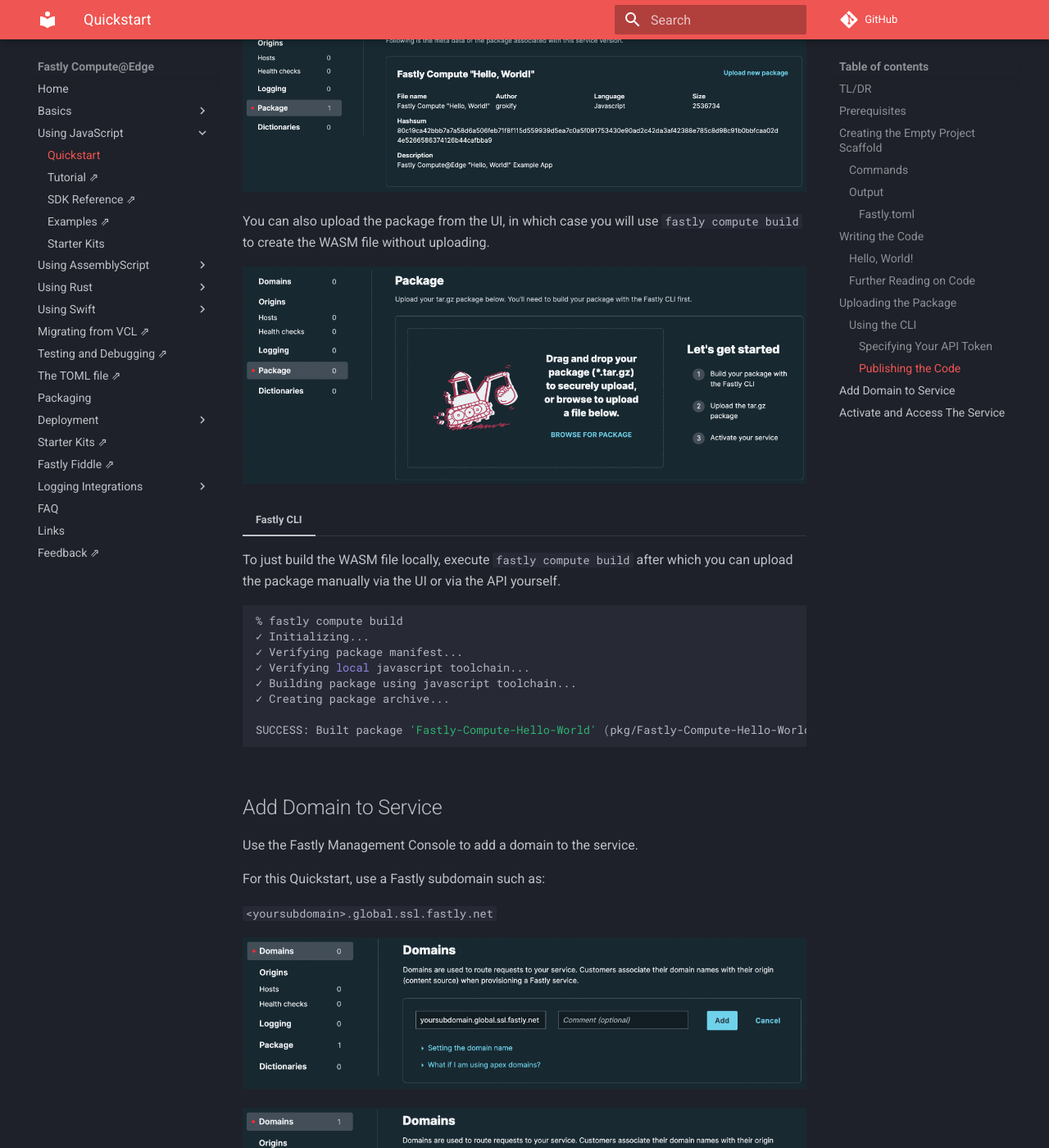
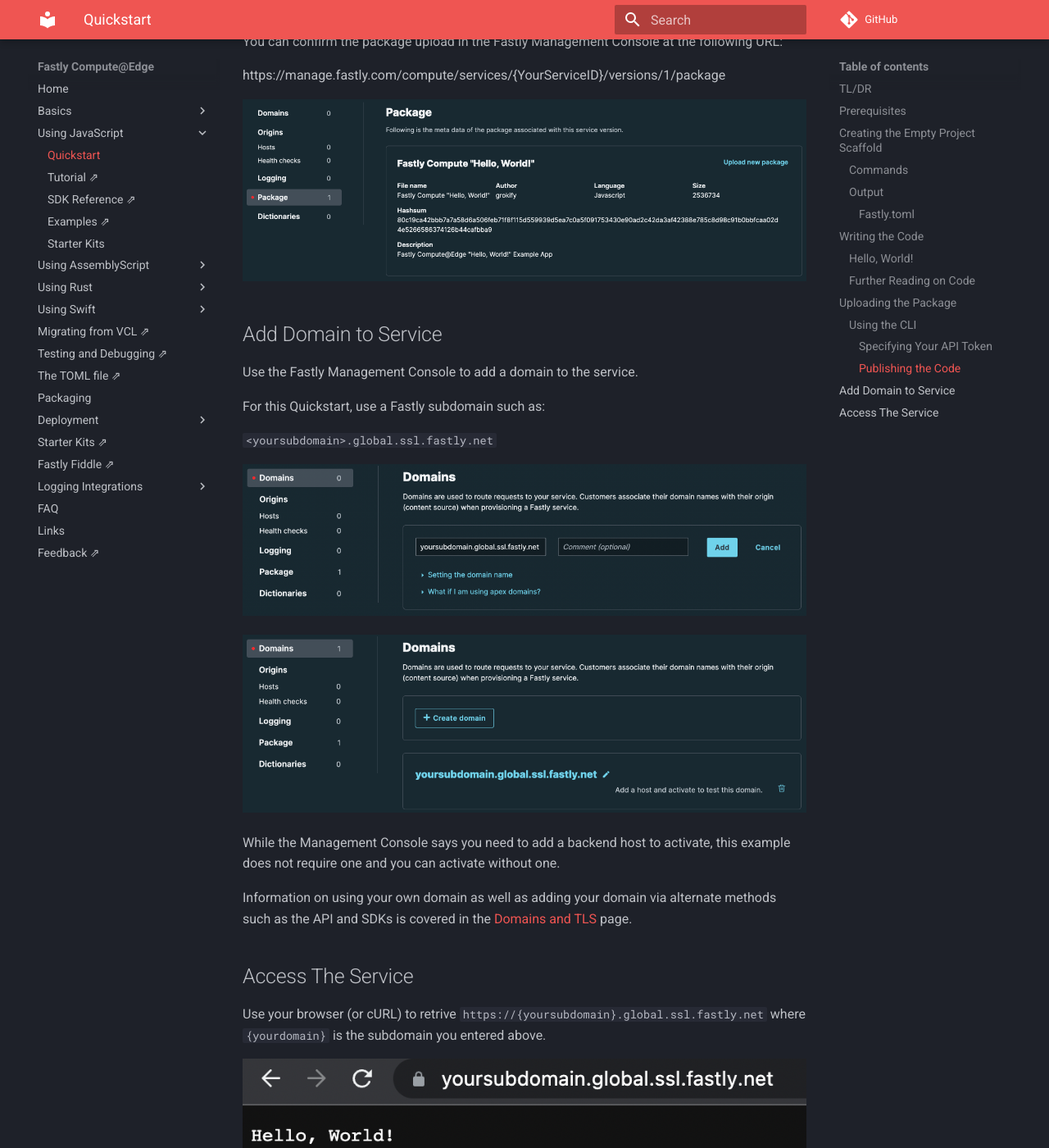
Before and after one commit to grokify/fastly-guide-compute, an MkDocs documentation site: the page built from docs/compute/quickstart_javascript.md, in a window 1280 px wide and 1400 px high, scrolled down 6136 px. Shown: the whole window at 82% size. Built offline with MkDocs 1.6.1 and Material for MkDocs 9.7.7, drawn with Linux system fonts in a browser that asks for light colours; comment, search, counter and statistics services are not loaded; some of the changed text lies outside the part shown.

Commit message:
enhance: javascript quickstart readability

````diff
--- a/docs/compute/quickstart_javascript.md
+++ b/docs/compute/quickstart_javascript.md
@@ -209,6 +209,8 @@
 
 ## Uploading the Package
 
+This quickstart uses the Fastly CLI to upload and activate the code. Alternate methods of packaging, uploading and activating the service are covered in the [Packaging](../packaging) and [Deployment](../uploading_and_activation) pages.
+
 ### Using the CLI
 
 #### Specifying Your API Token
@@ -300,24 +302,6 @@
 
 ![](fastly_package_console_info.png)
 
-You can also upload the package from the UI, in which case you will use `fastly compute build` to create the WASM file without uploading.
-
-![](fastly_console_upload_package.png)
-
-=== "Fastly CLI"
-    To just build the WASM file locally, execute `fastly compute build` after which you can  upload the package manually via the UI or via the API yourself.
-
-    ```bash
-    % fastly compute build
-    ✓ Initializing...
-    ✓ Verifying package manifest...
-    ✓ Verifying local javascript toolchain...
-    ✓ Building package using javascript toolchain...
-    ✓ Creating package archive...
-
-    SUCCESS: Built package 'Fastly-Compute-Hello-World' (pkg/Fastly-Compute-Hello-World.tar.gz)
-    ```
-
 ## Add Domain to Service
 
 Use the Fastly Management Console to add a domain to the service.
@@ -332,8 +316,10 @@
 
 While the Management Console says you need to add a backend host to activate, this example does not require one and you can activate without one.
 
-You can also use the Fastly API and SDKs to add a domain via the ["Add a domain name to a service" API](https://developer.fastly.com/reference/api/services/domain/#create-domain).
+Information on using your own domain as well as adding your domain via alternate methods such as the API and SDKs is covered in the [Domains and TLS](../../basics/domains_and_tls) page.
 
-## Activate and Access The Service
+## Access The Service
+
+Use your browser (or cURL) to retrive `https://{yoursubdomain}.global.ssl.fastly.net` where `{yourdomain}` is the subdomain you entered above.
 
 ![](fastly_helloworld_website.png)
````
Also changed, not shown: other parts of docs/compute/quickstart_javascript.md (+1 -1 lines).
